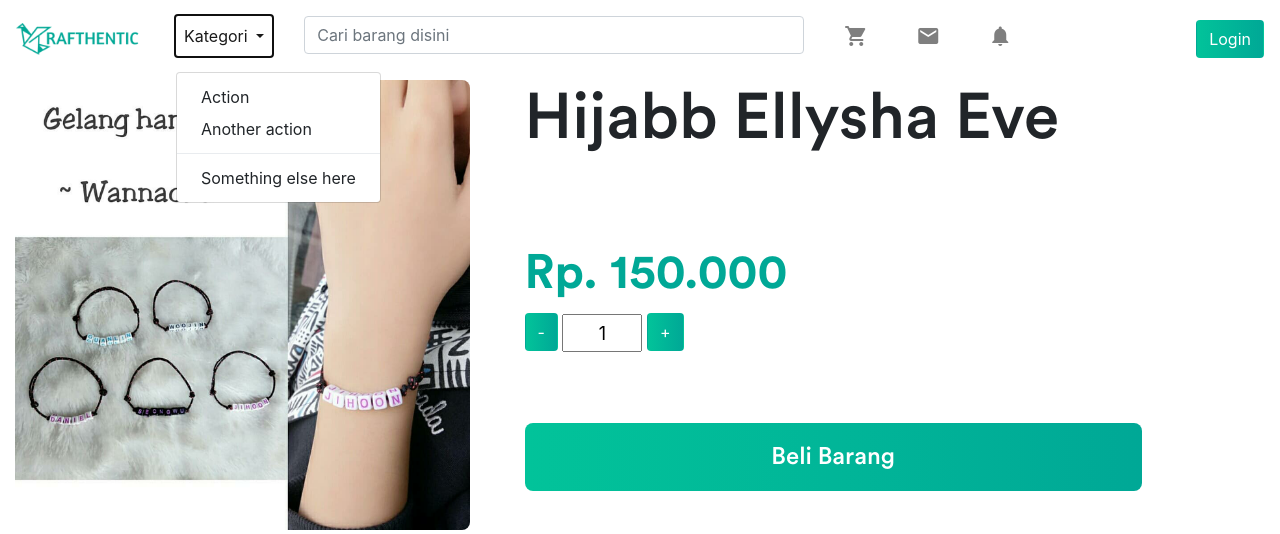
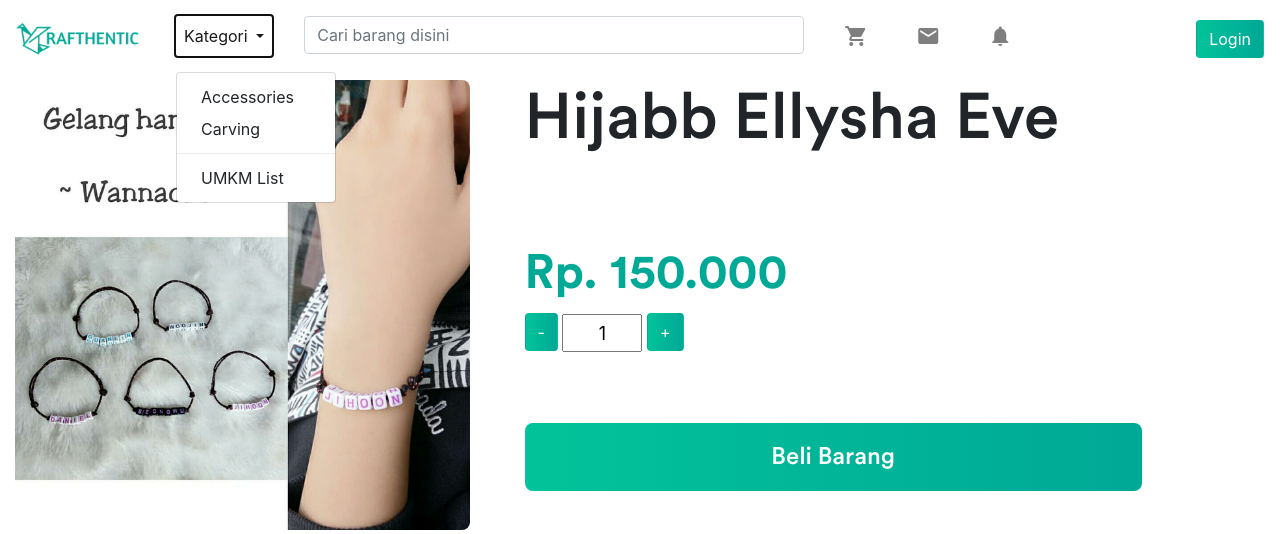
Before and after one commit to ivannaufal7/crafthentic, a CodeIgniter app: page /crafthentic/index.php/detailitem_control/index in a window 1280 px wide, after a click on "Kategori". Shown: the top 534 px of the page. Run offline with CodeIgniter, Linux system fonts and the light colour scheme; some libraries are stand-ins or nearby versions.

Commit message:
Update page_header.php

```diff
--- a/application/views/page_header.php
+++ b/application/views/page_header.php
@@ -38,10 +38,10 @@
           Kategori
         </a>
         <div class="dropdown-menu" aria-labelledby="navbarDropdown">
-          <a class="dropdown-item" href="#">Action</a>
-          <a class="dropdown-item" href="#">Another action</a>
+          <a class="dropdown-item" href="#">Accessories</a>
+          <a class="dropdown-item" href="#">Carving</a>
           <div class="dropdown-divider"></div>
-          <a class="dropdown-item" href="#">Something else here</a>
+          <a class="dropdown-item" href="#">UMKM List</a>
         </div>
       </li>
 
```
